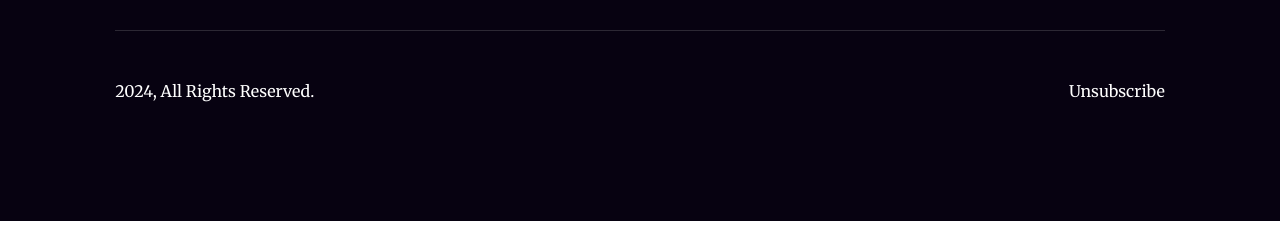
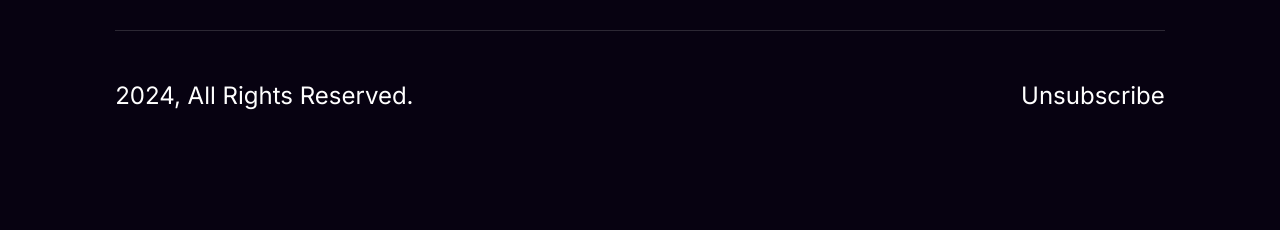
Before and after one commit to arifmithu/assignment1-newYearNewMission, a plain HTML site: page index.html in a window 1280 px wide. Shown: the part 5288-5518 px from the top of the page. Drawn offline with Linux system fonts and the light colour scheme.

Commit message:
footer agian

```diff
--- a/index.html
+++ b/index.html
@@ -126,7 +126,7 @@
       <div class="container">
         <div class="foot-head">
             <address>
-              11/7 A-c Free School Street <br />KathalBagan Dhaka-1205
+              11/7 A-C Free School Street <br />KathalBagan Dhaka-1205
             </address>
             <div class="contact">
               <div class="phone">
--- a/styles/style.css
+++ b/styles/style.css
@@ -381,3 +381,9 @@ border: none;
   margin-top: 50px;
   padding-bottom: 120px;
 }
+.lower-footer p{
+  color: #FFF;
+font-family: Inter;
+font-size: 24px;
+font-weight: 500;
+}
```
